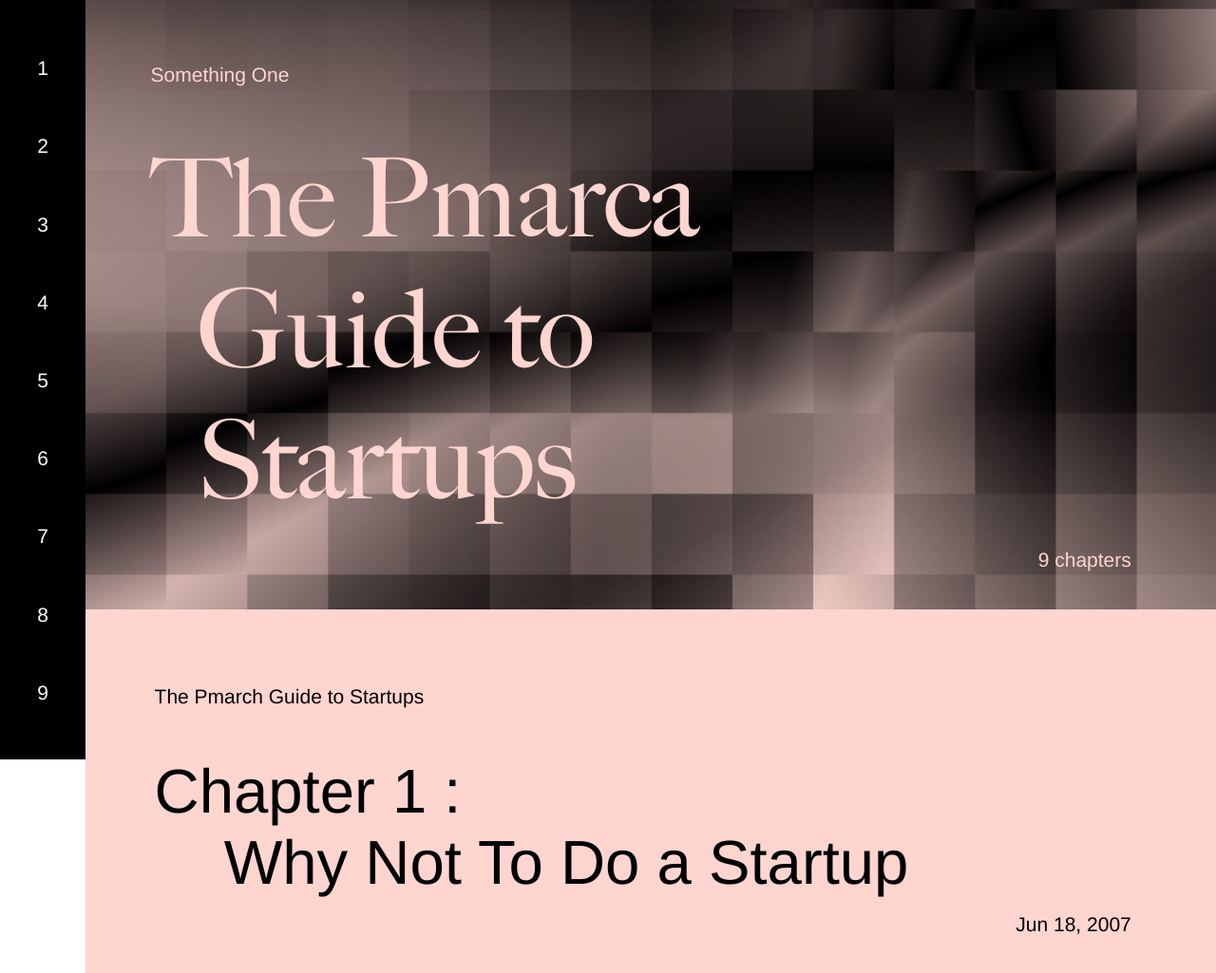
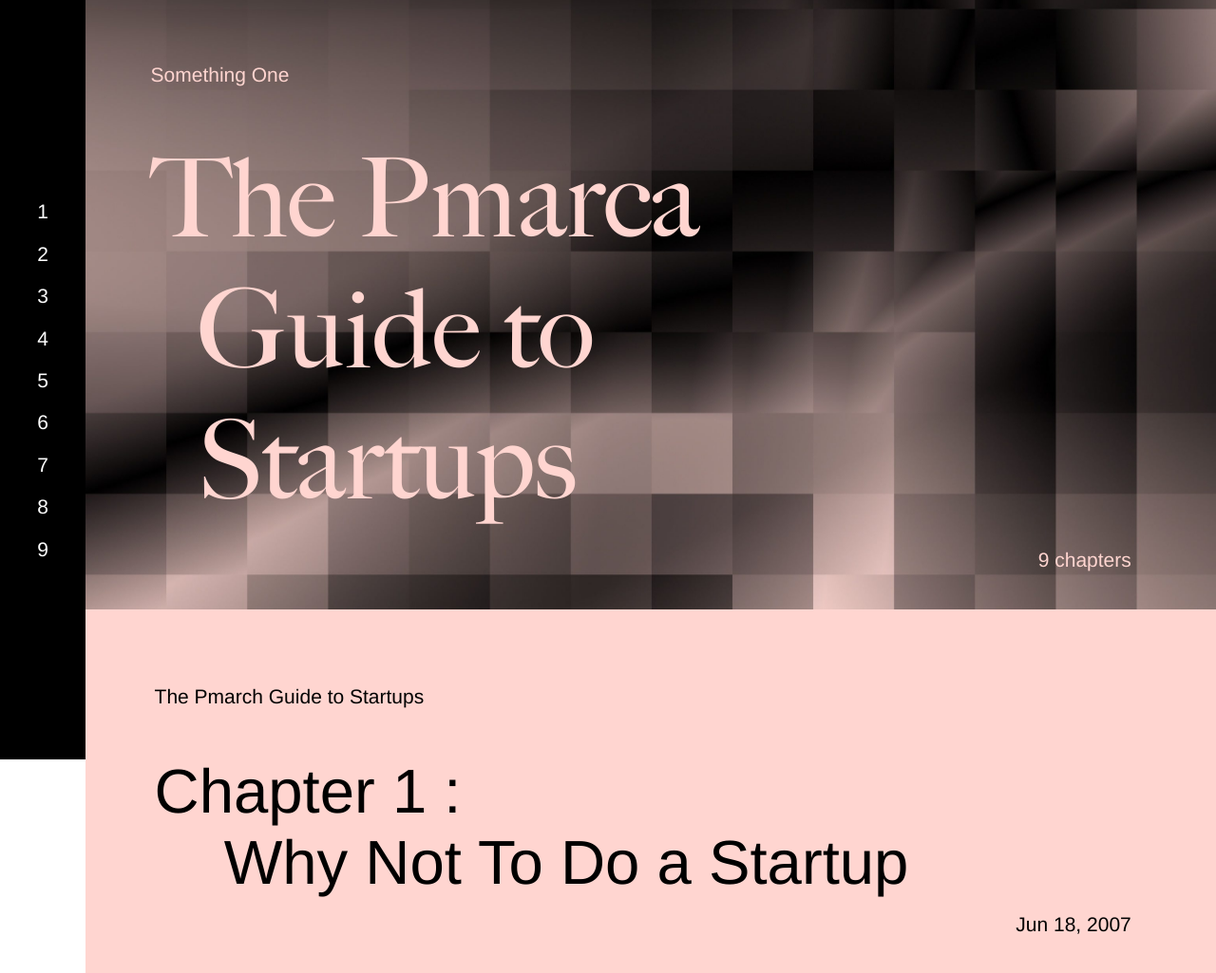
Before and after one commit to fictive-kin/pmarchive, a Flask app: page /pmarca-guide-to-startups in a window 1280 px wide. Shown: the top 1025 px of the page at 95% size. Run offline with Flask 2, Linux system fonts and the light colour scheme; style sheets or scripts are compiled from the project's sources; some libraries are stand-ins or nearby versions.

Commit message:
adds max-height to chapter ul per spec ref #5

```diff
--- a/static/scss/_main.scss
+++ b/static/scss/_main.scss
@@ -452,6 +452,7 @@
     flex-direction: column;
     height: calc(100vh - 60px); //nav
     justify-content: space-around;
+    max-height: 400px; //spec
 }
 
 .chapter-list__link {
```
